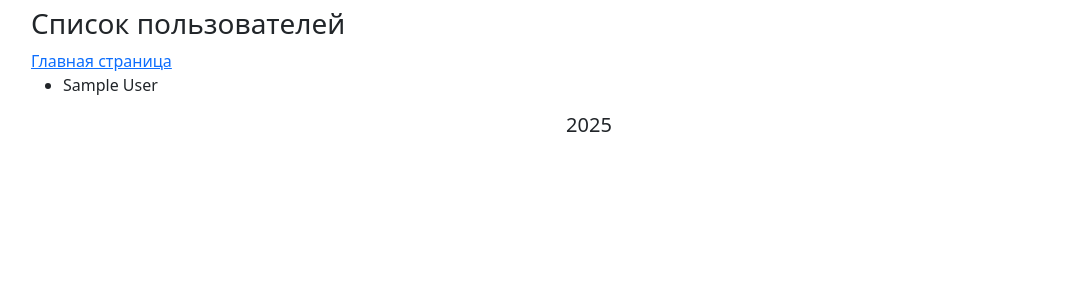
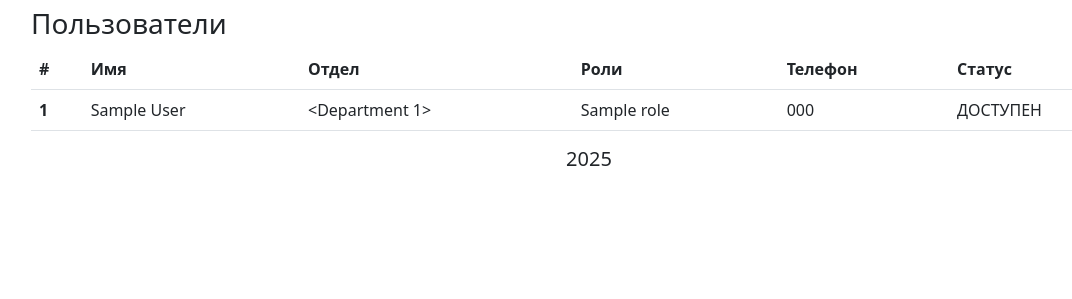
Before and after one commit to Tulishka/smart_service, a Flask app: page /users/ in a window 1280 px wide. Shown: the part 39-338 px from the top of the page, without its empty margins (51-1123 px from the left). Run offline with Flask 3, Linux system fonts and the light colour scheme; tables that the repository leaves empty hold one stand-in row (values such as "Sample post").

Commit message:
доработан шаблон списка пользователей (таблица, стили, переход к редактированию пользователя)

```diff
--- a/app/users/templates/user_list.html
+++ b/app/users/templates/user_list.html
@@ -1,13 +1,30 @@
 {% extends "base.html" %}
 
 {% block content %}
-<h3>Список пользователей</h3>
-<div>
-  <a href="{{ url_for('main.index') }}">Главная страница</a>
-</div>
-<ul>
+<h3>Пользователи</h3>
+<table class="table">
+  <thead>
+  <tr>
+    <th scope="col">#</th>
+    <th scope="col">Имя</th>
+    <th scope="col">Отдел</th>
+    <th scope="col">Роли</th>
+    <th scope="col">Телефон</th>
+    <th scope="col">Статус</th>
+  </tr>
+  </thead>
+  <tbody>
   {% for user in users %}
-  <li>{{ user.name }}</li>
+  <tr onclick="location='{{ url_for('users.edit', user=user.id) }}'">
+    <th scope="row">{{ loop.index }}</th>
+    <td>{{ user.name }}</td>
+    <td>{{ user.department }}</td>
+    <td>{{ user.role_names() }}</td>
+    <td>{{ user.phone }}</td>
+    <td>{{ user.status.value }}</td>
+  </tr>
   {% endfor %}
-</ul>
+  </tbody>
+</table>
+
 {% endblock %}
```
